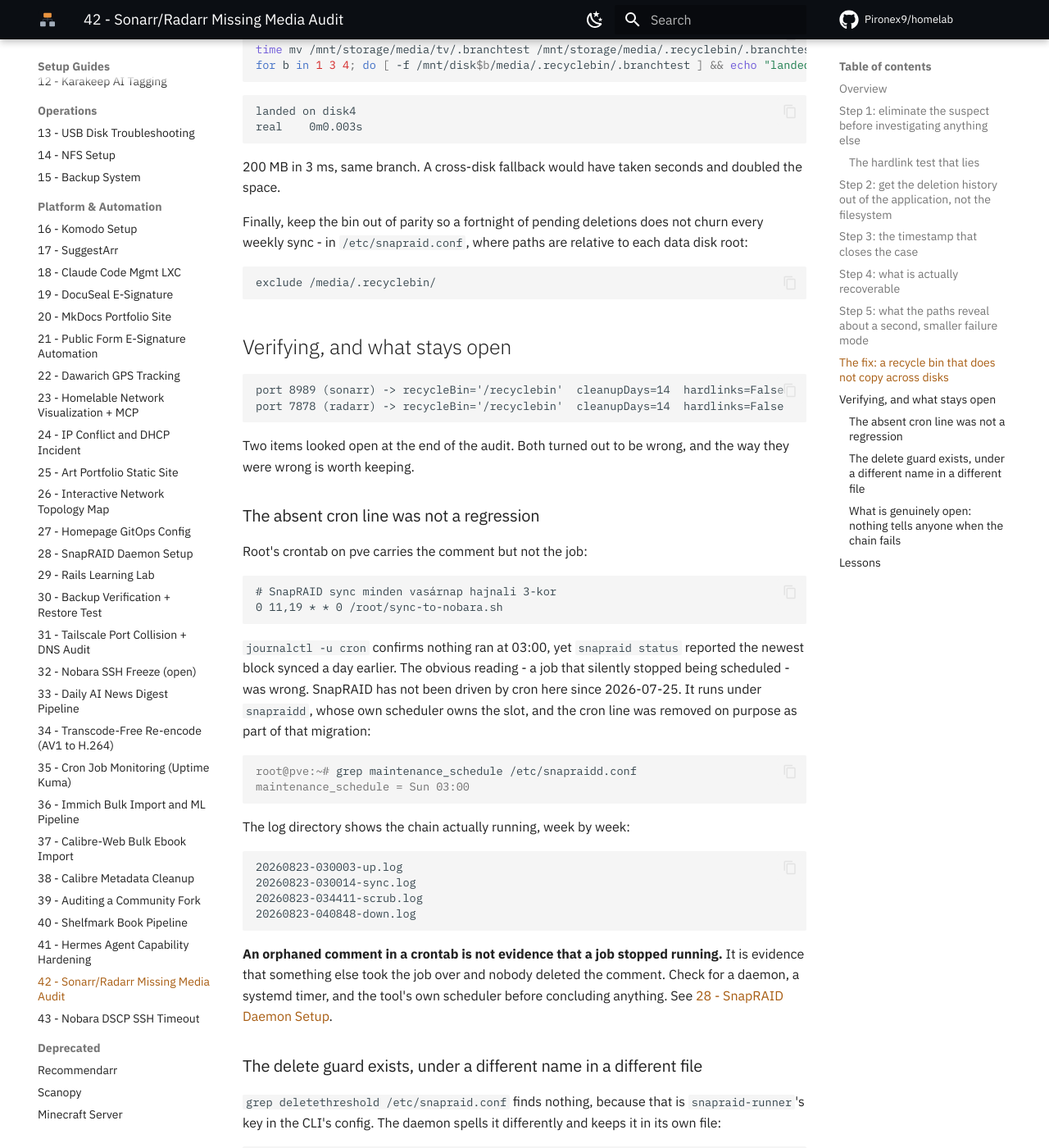
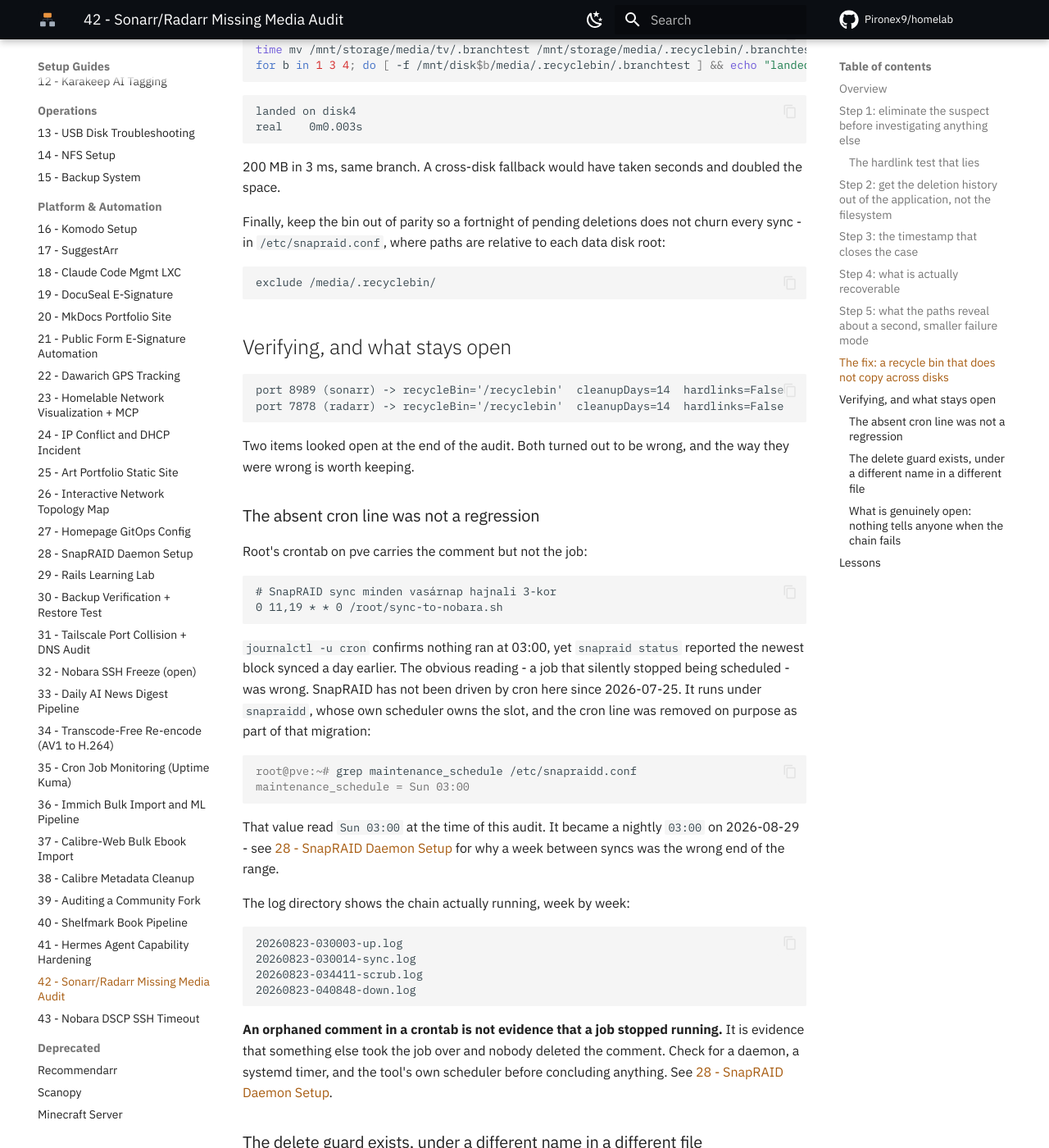
Before and after one commit to Pironex9/homelab, an MkDocs documentation site: the page built from docs/proxmox/42_Sonarr_Radarr_Missing_Media_Audit.md, in a window 1280 px wide and 1400 px high, scrolled down 6449 px. Shown: the whole window at 82% size. Built offline with MkDocs 1.6.1 and Material for MkDocs 9.7.7, drawn with Linux system fonts in a browser that asks for light colours; comment, search, counter and statistics services are not loaded.

Commit message:
docs: retire the "weekly SnapRAID sync" claim from four other pages
The schedule change lives in 28, but four unrelated pages stated the old weekly
cadence as current fact: the Immich pg_dump timing argument, the recycle-bin
exclusion rationale, and two schedule overviews in the Home Assistant backup doc.

The audit page in 42 keeps its `Sun 03:00` transcript - that was true when it was
measured - and gains a line pointing forward. The original install doc keeps its
cron record for the same reason: it is history, and 28 already documents the
migration away from it.

````diff
--- a/docs/proxmox/42_Sonarr_Radarr_Missing_Media_Audit.md
+++ b/docs/proxmox/42_Sonarr_Radarr_Missing_Media_Audit.md
@@ -253,7 +253,7 @@
 
 200 MB in 3 ms, same branch. A cross-disk fallback would have taken seconds and doubled the space.
 
-Finally, keep the bin out of parity so a fortnight of pending deletions does not churn every weekly sync - in `/etc/snapraid.conf`, where paths are relative to each data disk root:
+Finally, keep the bin out of parity so a fortnight of pending deletions does not churn every sync - in `/etc/snapraid.conf`, where paths are relative to each data disk root:
 
 ```
 exclude /media/.recyclebin/
@@ -283,6 +283,10 @@
 root@pve:~# grep maintenance_schedule /etc/snapraidd.conf
 maintenance_schedule = Sun 03:00
 ```
+
+That value read `Sun 03:00` at the time of this audit. It became a nightly `03:00` on
+2026-08-29 - see [28 - SnapRAID Daemon Setup](./28_SnapRAID_Daemon_Setup.md) for why a
+week between syncs was the wrong end of the range.
 
 The log directory shows the chain actually running, week by week:
 
````
Also changed, not shown: docs/proxmox/04_Home_Assistant_OS_VM_Zigbee2MQTT_Backup_Strategy_Setup.md (+3 -3 lines), docs/proxmox/15_Proxmox_Backup_System_Documentation.md (+2 -2 lines), docs/proxmox/28_SnapRAID_Daemon_Setup.md (+1 -1 lines).
